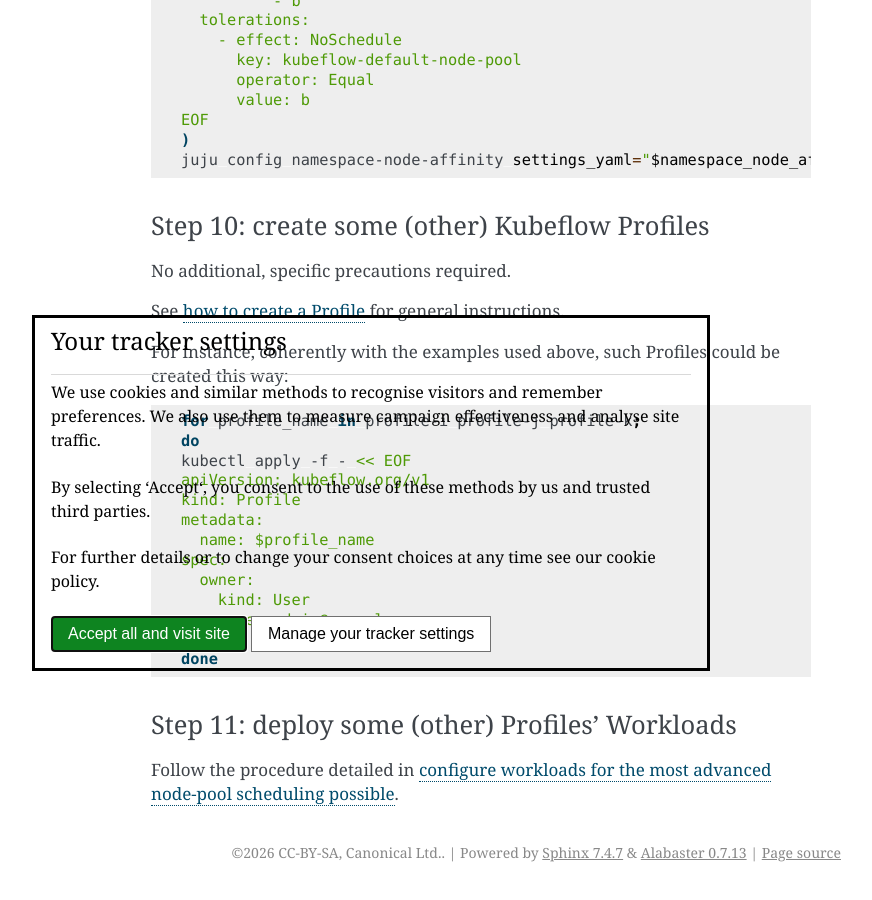
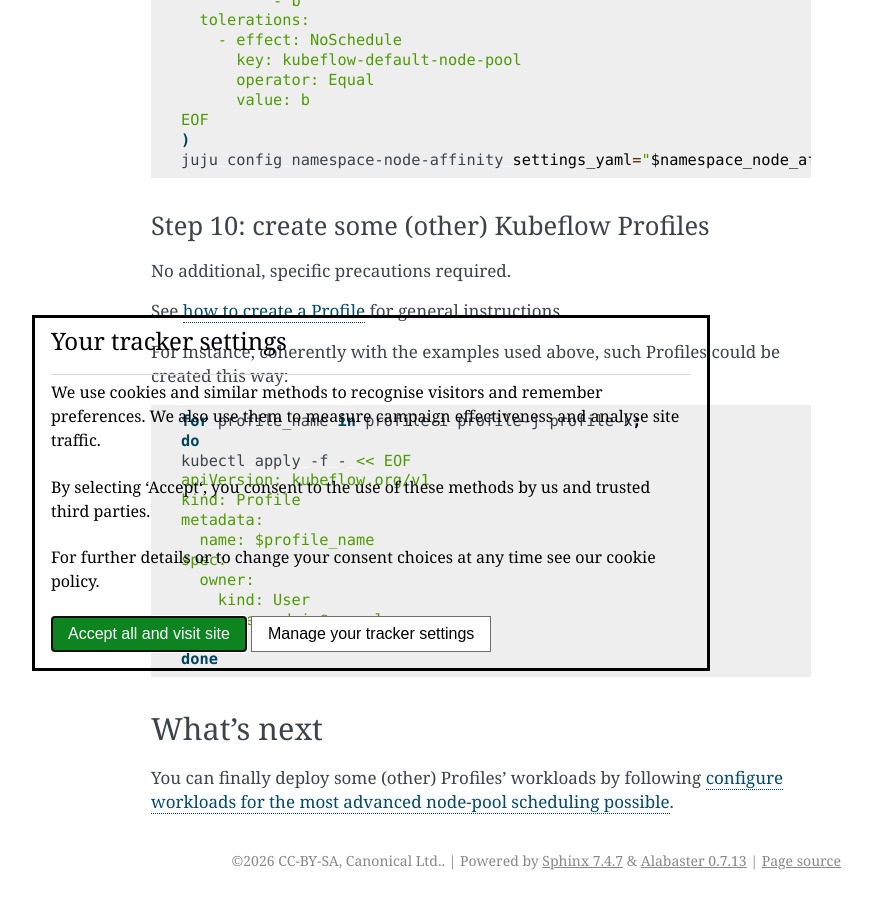
Before and after one commit to canonical/charmed-kubeflow-documentation, a Sphinx documentation site: the page built from docs/how-to/install/install-for-advanced-scheduling.rst, in a window 1280 px wide and 900 px high, scrolled down 12747 px. Shown: the whole window, without its empty margins (269-1141 px from the left). Built offline with Sphinx 7.4.7, drawn with Linux system fonts in a browser that asks for light colours; some of the changed text lies outside the part shown.

Commit message:
docs: fixed content as per review comments - part 10

```diff
--- a/docs/how-to/install/install-for-advanced-scheduling.rst
+++ b/docs/how-to/install/install-for-advanced-scheduling.rst
@@ -532,8 +532,8 @@
   EOF
   done
 
-~~~~~~~~~~~~~~~~~~~~~~~~~~~~~~~~~~~~~~~~~~~~~~~~~~~~~~~~~~~~~~~~~~~~~~~~~~~~~~~
-Step 11: deploy some (other) Profiles' Workloads
-~~~~~~~~~~~~~~~~~~~~~~~~~~~~~~~~~~~~~~~~~~~~~~~~~~~~~~~~~~~~~~~~~~~~~~~~~~~~~~~
+-----------
+What's next
+-----------
 
-Follow the procedure detailed in :ref:`configure workloads for the most advanced node-pool scheduling possible <configure_most_advanced_scheduling_possible>`.
+You can finally deploy some (other) Profiles' workloads by following :ref:`configure workloads for the most advanced node-pool scheduling possible <configure_most_advanced_scheduling_possible>`.
```
